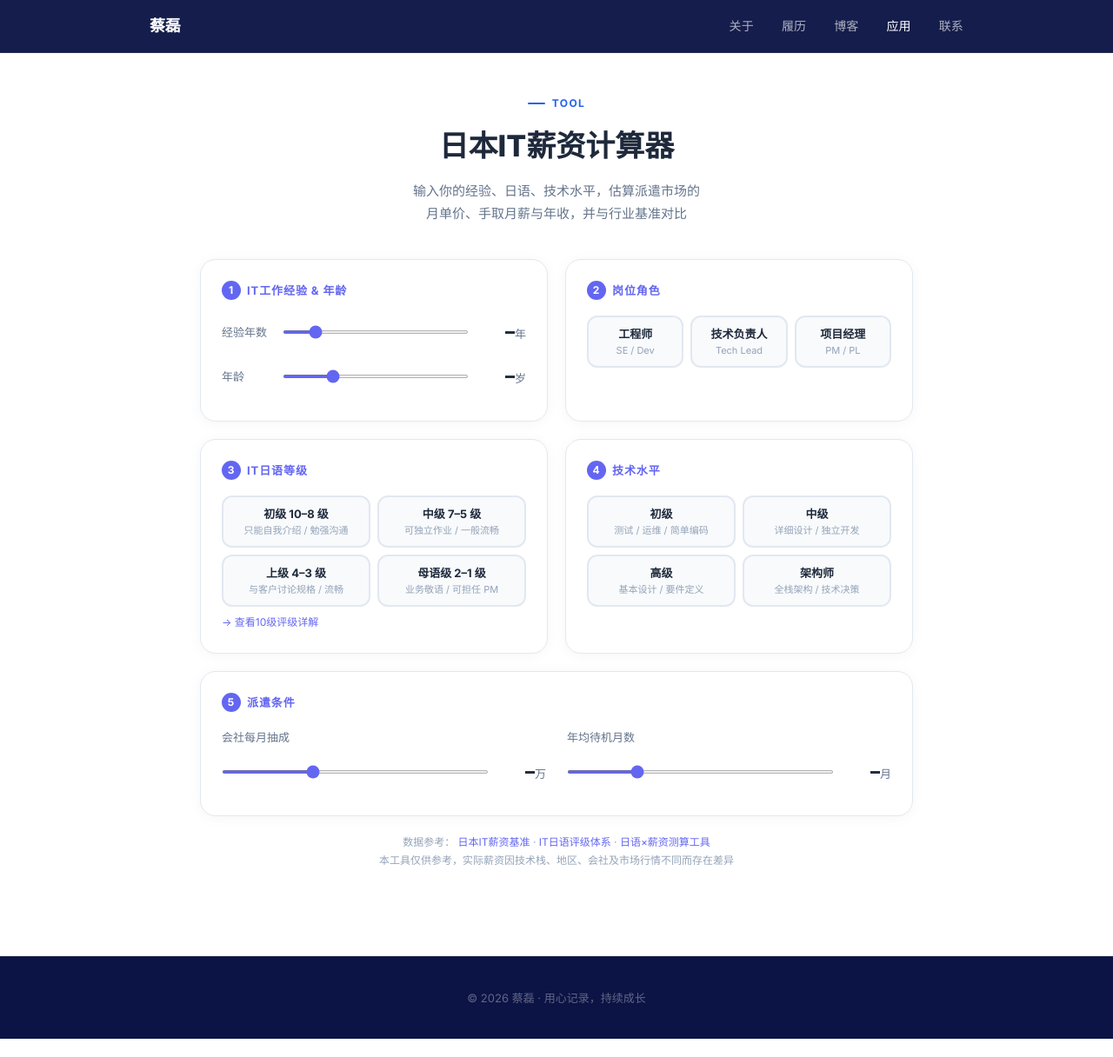
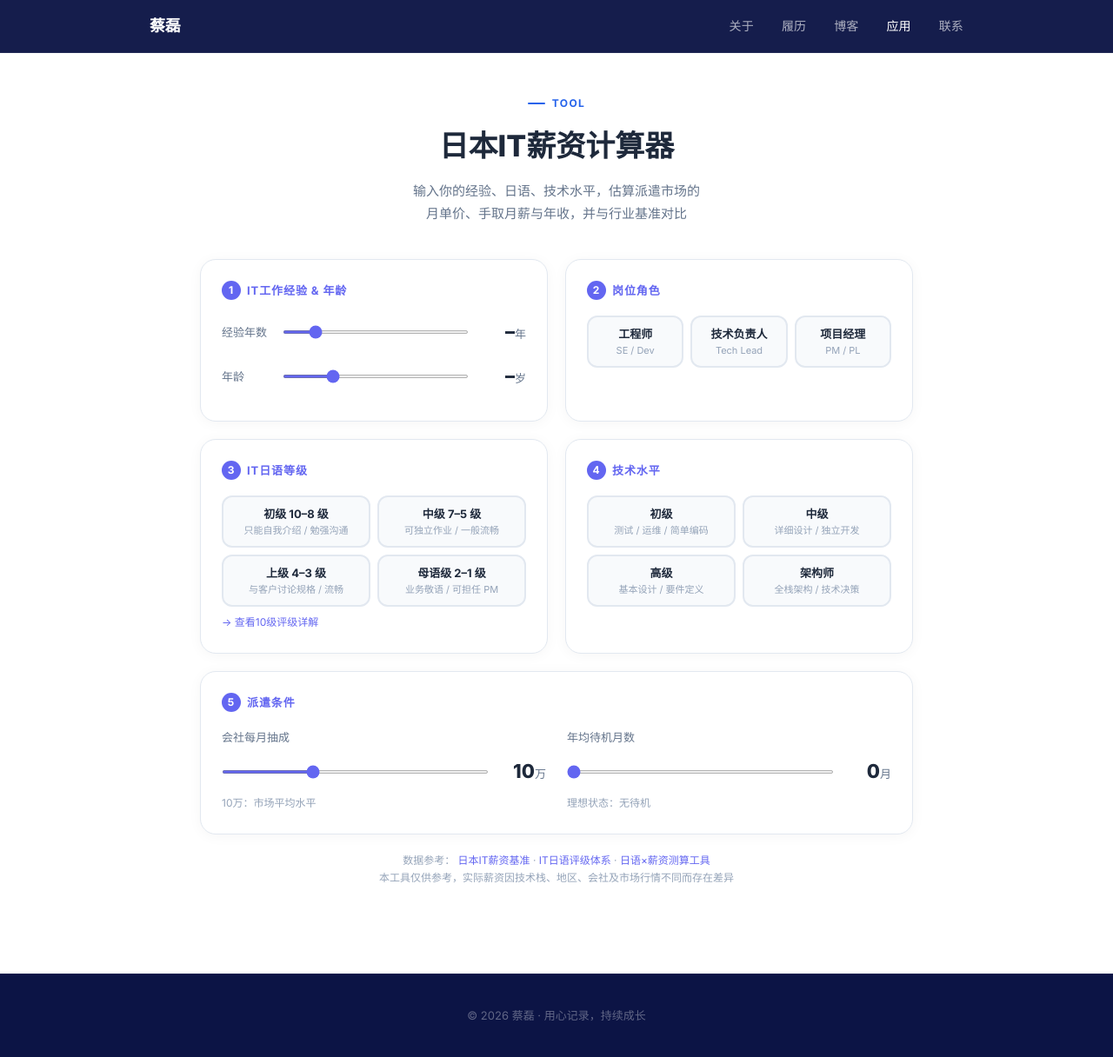
Before and after one commit to jiaodacailei/jiaodacailei.github.io, a Jekyll site: the page built from docs/salary-calculator.html, in a window 1280 px wide and 1216 px high. Shown: the whole window at 87% size. Built offline with Jekyll 4.4.1, drawn with Linux system fonts in a browser that asks for light colours.

Commit message:
Set cut/idle defaults: 10万, 0月

```diff
--- a/docs/salary-calculator.html
+++ b/docs/salary-calculator.html
@@ -110,15 +110,15 @@ render_with_liquid: false
             <div style="font-size:13px;color:var(--muted);margin-bottom:10px;">会社每月抽成</div>
             <div class="slider-row">
               <input type="range" id="cutSlider" min="5" max="20" value="10" step="1" style="flex:1" />
-              <div class="slider-val" id="cutVal">–<span>万</span></div>
+              <div class="slider-val" id="cutVal">10<span>万</span></div>
             </div>
             <div class="cut-hint" id="cutHint"></div>
           </div>
           <div>
             <div style="font-size:13px;color:var(--muted);margin-bottom:10px;">年均待机月数</div>
             <div class="slider-row">
-              <input type="range" id="idleSlider" min="0" max="4" value="1" step="1" style="flex:1" />
-              <div class="slider-val" id="idleVal">–<span>月</span></div>
+              <input type="range" id="idleSlider" min="0" max="4" value="0" step="1" style="flex:1" />
+              <div class="slider-val" id="idleVal">0<span>月</span></div>
             </div>
             <div class="cut-hint" id="idleHint"></div>
           </div>
@@ -200,7 +200,7 @@ render_with_liquid: false
 
   <script>
   (function () {
-    var state = { exp: 3, age: 35, role: null, jp: null, tech: null, cut: 10, idle: 1 };
+    var state = { exp: 3, age: 35, role: null, jp: null, tech: null, cut: 10, idle: 0 };
 
     function ageFactor(a) {
       if (a <= 50) return 1.00;
@@ -283,6 +283,9 @@ render_with_liquid: false
       compute();
     });
 
+    cutHintEl.textContent  = CUT_HINTS[10];
+    idleHintEl.textContent = IDLE_HINTS[0];
+
     function setupGroup(id, key) {
       var grp = document.getElementById(id);
       grp.addEventListener('click', function (e) {
```
